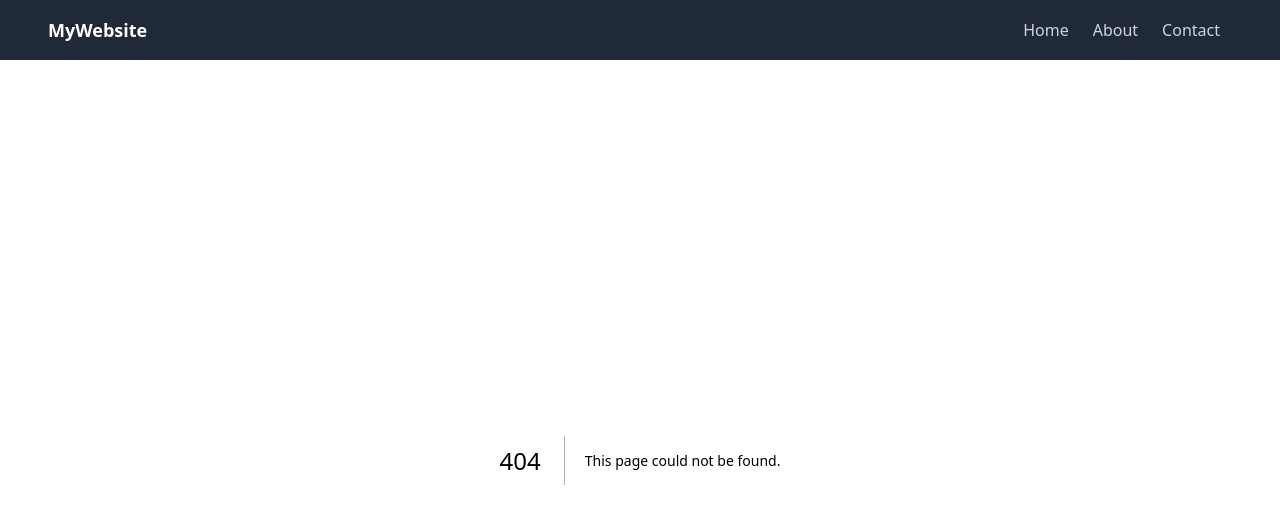
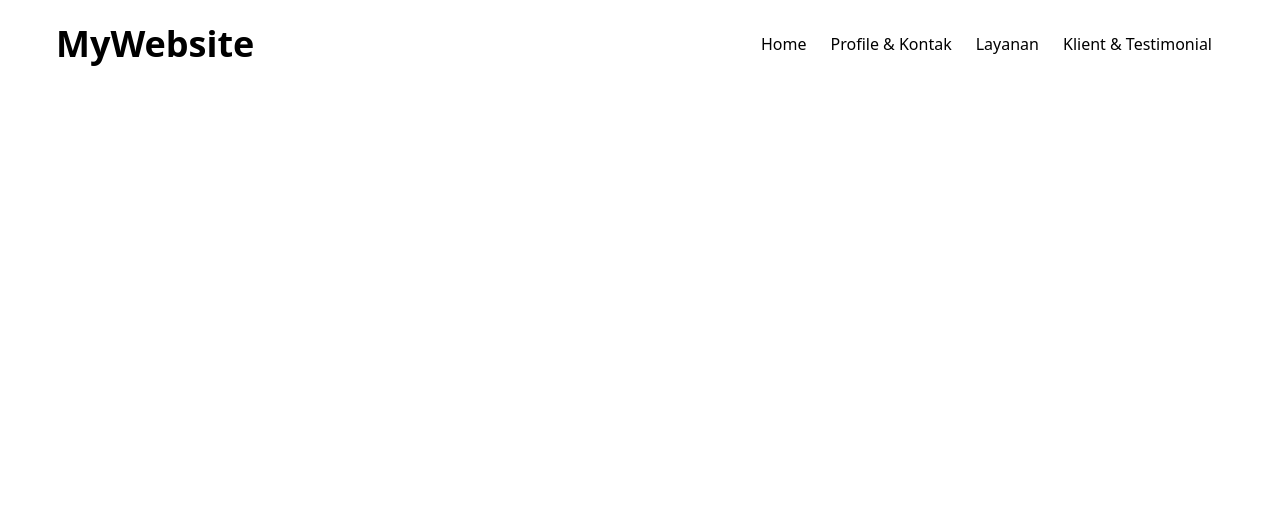
Before and after one commit to basement-project/ourproject, a Next.js app: page /profiles in a window 1280 px wide. Before the commit this address had no page. Shown: the top 524 px of the page. Built offline with nearby package versions, Linux system fonts and the light colour scheme.

Commit message:
edit navbar

```diff
--- a/package.json
+++ b/package.json
@@ -9,6 +9,7 @@
     "lint": "next lint"
   },
   "dependencies": {
+    "@nextui-org/navbar": "^2.0.37",
     "class-variance-authority": "^0.7.0",
     "clsx": "^2.1.1",
     "framer-motion": "^11.11.11",
--- a/src/app/Header.tsx
+++ b/src/app/Header.tsx
@@ -2,18 +2,33 @@ import Link from "next/link";
 
 const Navbar = () => {
   return (
-    <nav className="bg-gray-800 p-4">
+    <nav className="fixed w-screen bg-white p-6 z-40">
       <div className="container mx-auto flex justify-between items-center">
-        <div className="text-white font-bold text-lg">MyWebsite</div>
+        <div className="text-4xl text-black font-bold">MyWebsite</div>
         <div>
-          <Link href="/" className="text-gray-300 hover:text-white px-3">
+          <Link
+            href="/"
+            className="text-md text-black hover:text-gray-500 px-3"
+          >
             Home
           </Link>
-          <Link href="/about" className="text-gray-300 hover:text-white px-3">
-            About
+          <Link
+            href="/profiles"
+            className="text-md text-black hover:text-gray-500 px-3"
+          >
+            Profile & Kontak
           </Link>
-          <Link href="/contact" className="text-gray-300 hover:text-white px-3">
-            Contact
+          <Link
+            href="/services"
+            className="text-md text-black hover:text-gray-500 px-3"
+          >
+            Layanan
+          </Link>
+          <Link
+            href="/testimonials"
+            className="text-md text-black hover:text-gray-500 px-3"
+          >
+            Klient & Testimonial
           </Link>
         </div>
       </div>
--- /dev/null
+++ b/src/app/profiles/page.tsx
@@ -0,0 +1,7 @@
+import React from "react";
+
+const page = () => {
+  return <div>page</div>;
+};
+
+export default page;
--- /dev/null
+++ b/src/app/services/page.tsx
@@ -0,0 +1,7 @@
+import React from "react";
+
+const page = () => {
+  return <div>page</div>;
+};
+
+export default page;
--- /dev/null
+++ b/src/app/testimonials/page.tsx
@@ -0,0 +1,7 @@
+import React from "react";
+
+const page = () => {
+  return <div>page</div>;
+};
+
+export default page;
```
Also changed, not shown: 1 other file (tests, documents, lock files or other folders).
